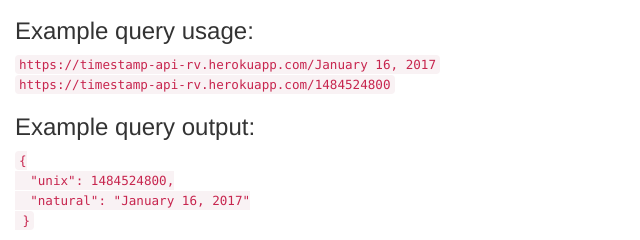
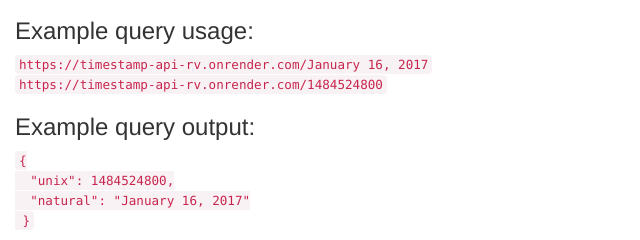
Before and after one commit to rvrvrv/timestamp-api, a website: page index.html in a window 1280 px wide. Shown: the part 227-467 px from the top of the page, 0-640 px from the left. Drawn offline with nearby package versions, Linux system fonts and the light colour scheme.

Commit message:
Update URLs

```diff
--- a/index.html
+++ b/index.html
@@ -17,9 +17,9 @@
             </ul>
         </blockquote>
         <h3>Example query usage:</h3>
-        <code>https://timestamp-api-rv.herokuapp.com/January 16, 2017</code>
+        <code>https://timestamp-api-rv.onrender.com/January 16, 2017</code>
         <br>
-        <code>https://timestamp-api-rv.herokuapp.com/1484524800</code>
+        <code>https://timestamp-api-rv.onrender.com/1484524800</code>
         <br>
         <h3>Example query output:</h3>
         <code>{<br>
```
